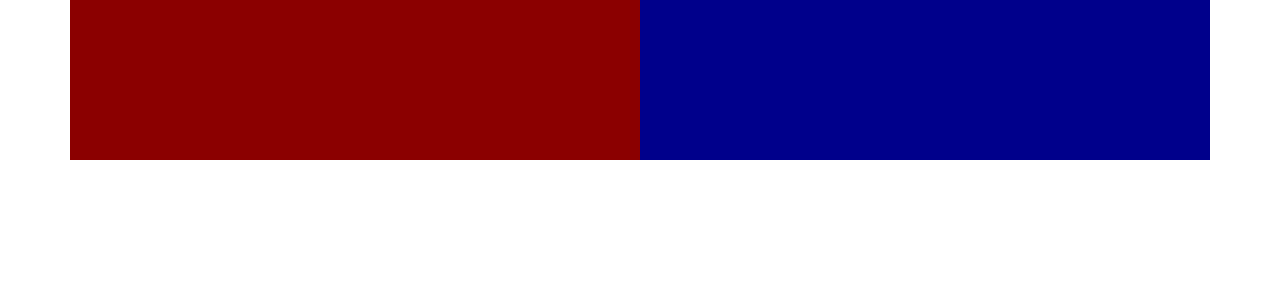
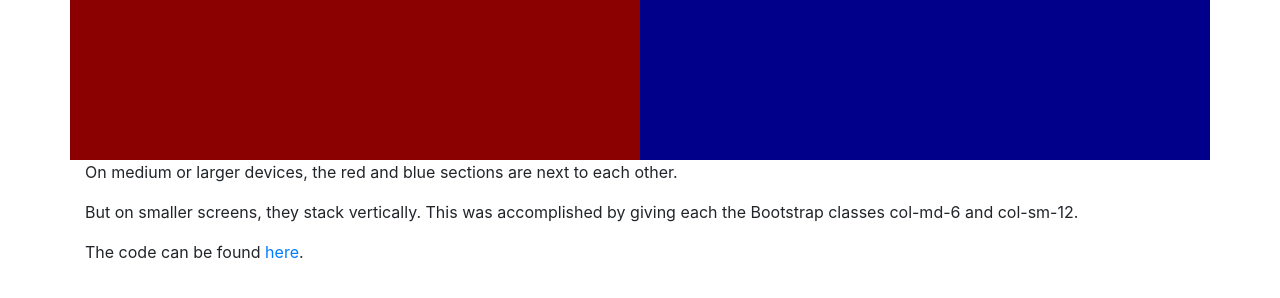
Before and after one commit to ForrestWeiswolf/column-example, a plain HTML site: page index.html in a window 1280 px wide. Drawn offline with nearby package versions, Linux system fonts and the light colour scheme.

Commit message:
Add description

```diff
--- a/index.html
+++ b/index.html
@@ -15,6 +15,9 @@
 			<div class="col-md-6 col-sm-12 red"></div>
 			<div class="col-md-6 col-sm-12 blue"></div>
 		</div>
+		<p>On medium or larger devices, the red and blue sections are next to each other.</p>
+		<p>But on smaller screens, they stack vertically. This was accomplished by giving each the Bootstrap classes col-md-6 and col-sm-12.</p>
+		<p>The code can be found <a href="https://github.com/ForrestWeiswolf/column-example">here</a>.</p>
 	</div>
 	<style>
 		.red {
```
